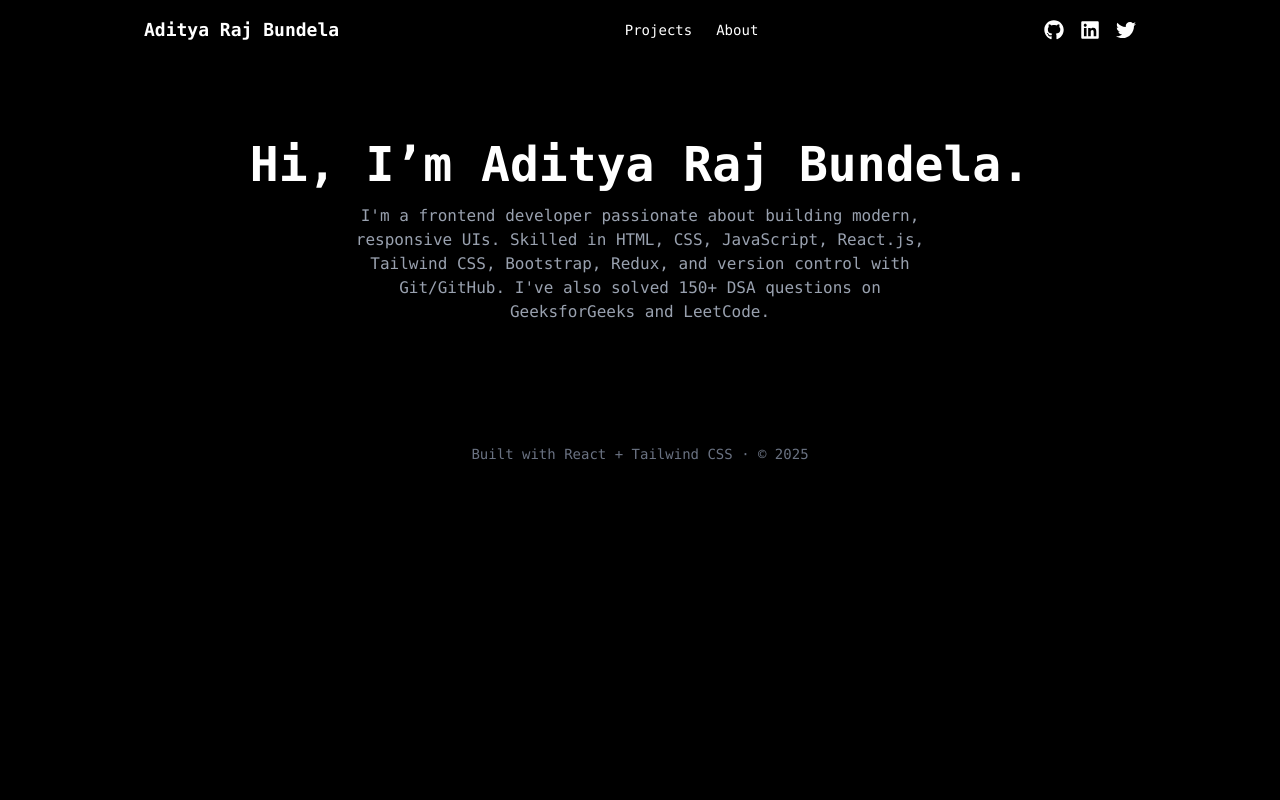
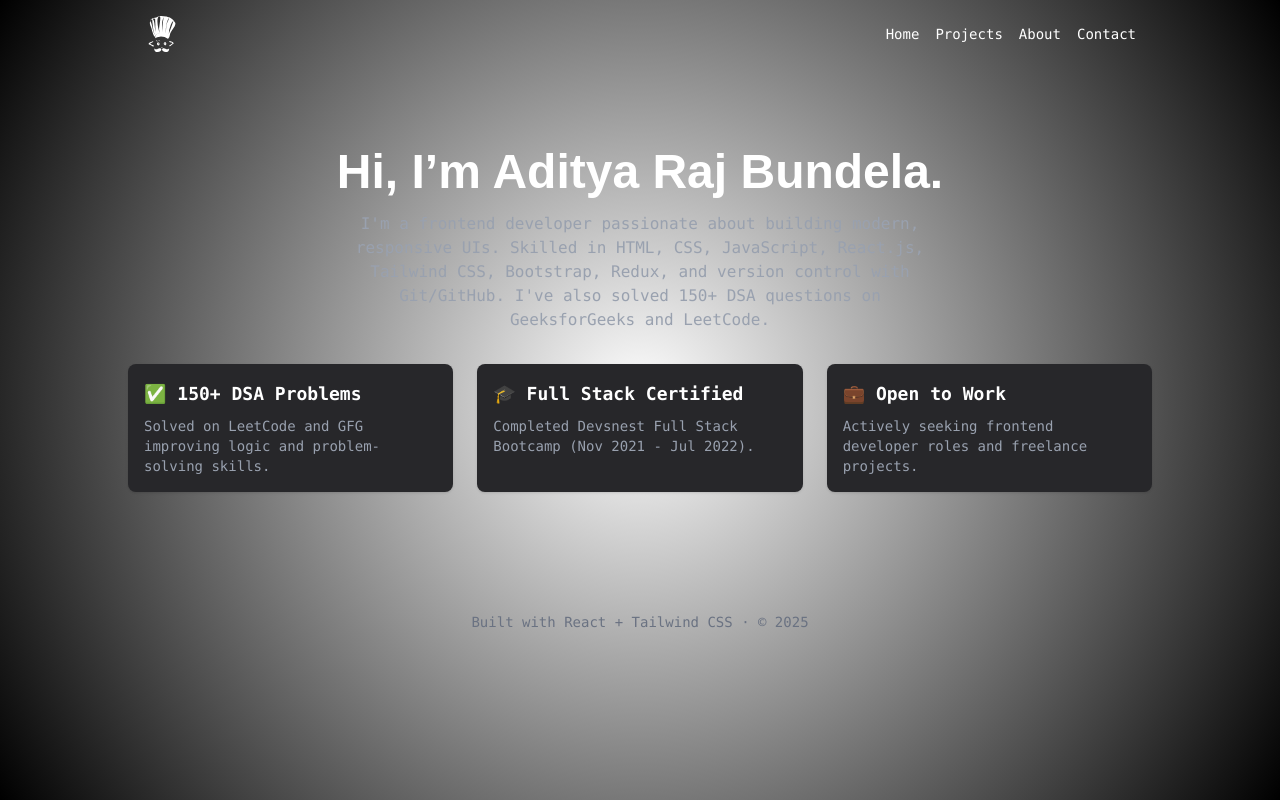
Before and after one commit to P0WERRR/MyPortfolio, a React app: page / in a window 1280 px wide. Built offline with nearby package versions, Linux system fonts and the light colour scheme; the HTML template or start-up script is replaced by a standard one.

Commit message:
nth commit

```diff
--- a/src/App.jsx
+++ b/src/App.jsx
@@ -1,12 +1,14 @@
-import { useEffect } from "react";
-import { FaGithub, FaLinkedin, FaTwitter } from "react-icons/fa";
+import { useState, useEffect } from "react";
+import { FaGithub, FaLinkedin, FaEnvelope, FaPhone, FaBars } from "react-icons/fa";
 import { motion } from "framer-motion";
+
 import {
   BrowserRouter as Router,
   Routes,
   Route,
   Link
 } from "react-router-dom";
+import { SiCodechef } from "react-icons/si";
 
 function Home() {
   return (
@@ -15,7 +17,8 @@
         initial={{ opacity: 0, filter: "blur(4px)" }}
         animate={{ opacity: 1, filter: "blur(0px)" }}
         transition={{ duration: 1 }}
-        className="text-3xl md:text-5xl font-semibold mb-4"
+        className="text-3xl md:text-5xl font-semibold mb-4 text-white drop-shadow-[0_0_10px_rgba(0,255,255,0.7)]"
+        style={{ fontFamily: 'Orbitron, sans-serif' }}
       >
         Hi, I’m Aditya Raj Bundela.
       </motion.h2>
@@ -23,21 +26,36 @@
         initial={{ opacity: 0, filter: "blur(4px)" }}
         animate={{ opacity: 1, filter: "blur(0px)" }}
         transition={{ duration: 1, delay: 0.2 }}
-        className="text-gray-400 max-w-xl text-sm md:text-base"
+        className="text-gray-400 max-w-xl text-sm md:text-base mb-8"
       >
         I'm a frontend developer passionate about building modern, responsive UIs. Skilled in HTML, CSS, JavaScript, React.js, Tailwind CSS, Bootstrap, Redux, and version control with Git/GitHub. I've also solved 150+ DSA questions on GeeksforGeeks and LeetCode.
       </motion.p>
+      <div className="grid gap-6 sm:grid-cols-2 lg:grid-cols-3 text-left w-full max-w-5xl">
+        <div className="bg-zinc-800 p-4 rounded-lg shadow hover:shadow-md transition">
+          <h4 className="text-lg font-bold mb-2">✅ 150+ DSA Problems</h4>
+          <p className="text-gray-400 text-sm">Solved on LeetCode and GFG improving logic and problem-solving skills.</p>
+        </div>
+        <div className="bg-zinc-800 p-4 rounded-lg shadow hover:shadow-md transition">
+          <h4 className="text-lg font-bold mb-2">🎓 Full Stack Certified</h4>
+          <p className="text-gray-400 text-sm">Completed Devsnest Full Stack Bootcamp (Nov 2021 - Jul 2022).</p>
+        </div>
+        <div className="bg-zinc-800 p-4 rounded-lg shadow hover:shadow-md transition">
+          <h4 className="text-lg font-bold mb-2">💼 Open to Work</h4>
+          <p className="text-gray-400 text-sm">Actively seeking frontend developer roles and freelance projects.</p>
+        </div>
+      </div>
     </main>
   );
 }
 
 function ProjectCard({ title, live, code, preview }) {
   return (
-    <div className="bg-zinc-900 rounded-xl overflow-hidden shadow-md hover:shadow-lg transition-shadow duration-300 min-w-[300px] max-w-sm">
+    <div className="bg-zinc-900 rounded-xl overflow-hidden shadow-md hover:shadow-lg transition-shadow duration-300">
       <iframe
         src={preview}
         title={title}
-        className="w-full h-56 border-none"
+        className="w-full h-56 border-none overflow-hidden"
+        style={{ scrollbarWidth: "none", msOverflowStyle: "none" }}
       />
       <div className="p-4">
         <h4 className="text-lg font-semibold text-white mb-2">{title}</h4>
@@ -71,25 +89,63 @@
   ];
 
   return (
-    <section className="max-w-5xl mx-auto px-4 py-20 overflow-hidden">
-      <h3 className="text-xl font-bold mb-6">Projects</h3>
-      <div className="flex gap-6 animate-marquee whitespace-nowrap">
-        {[...projectData, ...projectData].map((project, index) => (
+    <section className="max-w-5xl mx-auto px-4 py-20">
+      <h3 className="text-xl font-bold mb-6 text-white drop-shadow-[0_0_8px_rgba(0,255,255,0.6)] tracking-wider animate-pulse" style={{ fontFamily: 'Orbitron, sans-serif' }}>Projects</h3>
+      <div className="grid md:grid-cols-2 lg:grid-cols-3 gap-6">
+        {projectData.map((project, index) => (
           <ProjectCard key={index} {...project} />
         ))}
       </div>
-      <style>
-        {`
-          @keyframes marquee {
-            0%   { transform: translateX(0%); }
-            100% { transform: translateX(-50%); }
-          }
-          .animate-marquee {
-            display: flex;
-            animation: marquee 30s linear infinite;
-          }
-        `}
-      </style>
+    </section>
+  );
+}
+
+function Contact() {
+  const contactItems = [
+    {
+      icon: <FaLinkedin className="w-6 h-6" />,
+      label: "LinkedIn",
+      link: "https://www.linkedin.com/in/adityarajbundela"
+    },
+    {
+      icon: <FaGithub className="w-6 h-6" />,
+      label: "GitHub",
+      link: "https://github.com/P0WERRR"
+    },
+    {
+      icon: <FaEnvelope className="w-6 h-6" />,
+      label: "Email",
+      link: "mailto:rajaybundela68@gmail.com"
+    },
+    {
+      icon: <FaPhone className="w-6 h-6" />,
+      label: "Phone",
+      link: "tel:+917828960217"
+    },
+    {
+      icon: <SiCodechef className="w-6 h-6" />,
+      label: "Resume",
+      link: "/resume.pdf"
+    }
+  ];
+
+  return (
+    <section className="max-w-4xl mx-auto px-4 py-20">
+      <h3 className="text-xl font-bold mb-6 text-white" style={{ textShadow: '0 0 6px rgba(0, 255, 255, 0.7)' }}>Contact Me</h3>
+      <div className="grid grid-cols-1 sm:grid-cols-2 lg:grid-cols-3 gap-6">
+        {contactItems.map((item, idx) => (
+          <a
+            key={idx}
+            href={item.link}
+            target="_blank"
+            rel="noopener noreferrer"
+            className="flex flex-col items-center justify-center p-6 bg-zinc-800 rounded-lg shadow-md hover:scale-105 hover:shadow-lg transition-all duration-300 text-center"
+          >
+            {item.icon}
+            <span className="mt-2 text-sm text-white font-medium">{item.label}</span>
+          </a>
+        ))}
+      </div>
     </section>
   );
 }
@@ -97,73 +153,70 @@
 function About() {
   return (
     <section className="max-w-3xl mx-auto px-4 py-20">
-      <h3 className="text-xl font-bold mb-4">About Me</h3>
+      <h3 className="text-xl font-bold mb-4" style={{ textShadow: '0 0 6px rgba(0, 255, 255, 0.7)' }}>About Me</h3>
       <p className="text-gray-400 text-sm md:text-base mb-4">
         I'm Aditya Raj Bundela, a frontend developer currently seeking opportunities to contribute to exciting web projects. I've completed a Full-Stack Development course from Devsnest (Nov 2021 - Jul 2022) and have a strong focus on frontend development and DSA. With hands-on experience through personal projects and over 150+ DSA problems solved, I'm ready to bring clean, efficient, and scalable code to the table.
       </p>
-      <ul className="text-gray-400 text-sm md:text-base space-y-1">
-        <li><strong>LinkedIn:</strong> <a href="https://www.linkedin.com/in/adityarajbundela" className="text-blue-400 hover:underline" target="_blank">adityarajbundela</a></li>
-        <li><strong>GitHub:</strong> <a href="https://github.com/P0WERRR" className="text-blue-400 hover:underline" target="_blank">P0WERRR</a></li>
-        <li><strong>Email:</strong> <a href="mailto:rajaybundela68@gmail.com" className="text-blue-400 hover:underline">rajaybundela68@gmail.com</a></li>
-        <li><strong>Phone:</strong> <a href="tel:+917828960217" className="text-blue-400 hover:underline">+91 7828960217</a></li>
-        <li><strong>Resume:</strong> <a href="/Aditya'sResume01.pdf" download className="text-blue-400 hover:underline">Download Resume</a></li>
-      </ul>
     </section>
+  );
+}
+
+function Header() {
+  const [menuOpen, setMenuOpen] = useState(false);
+
+  return (
+    <header className="p-4 max-w-5xl mx-auto flex items-center justify-between">
+      <div className="flex items-center gap-2">
+        <SiCodechef className="text-4xl" />
+      </div>
+      <nav className="hidden sm:flex gap-4 text-sm items-center">
+        <Link to="/" className="hover:text-gray-400">Home</Link>
+        <Link to="/projects" className="hover:text-gray-400">Projects</Link>
+        <Link to="/about" className="hover:text-gray-400">About</Link>
+        <Link to="/contact" className="hover:text-gray-400">Contact</Link>
+      </nav>
+      <div className="sm:hidden relative">
+        <button onClick={() => setMenuOpen(!menuOpen)}>
+          <FaBars className="w-6 h-6" />
+        </button>
+        {menuOpen && (
+          <div className="fixed inset-0 z-50 bg-zinc-900 bg-opacity-90 backdrop-blur-lg flex flex-col items-center justify-center space-y-6 text-xl">
+            <Link to="/" className="hover:text-gray-400" onClick={() => setMenuOpen(false)}>Home</Link>
+            <Link to="/projects" className="hover:text-gray-400" onClick={() => setMenuOpen(false)}>Projects</Link>
+            <Link to="/about" className="hover:text-gray-400" onClick={() => setMenuOpen(false)}>About</Link>
+            <Link to="/contact" className="hover:text-gray-400" onClick={() => setMenuOpen(false)}>Contact</Link>
+          </div>
+        )}
+      </div>
+    </header>
   );
 }
 
 function App() {
   useEffect(() => {
     document.title = "Aditya Raj Bundela Portfolio";
+    const link = document.createElement('link');
+    link.rel = 'icon';
+    link.href = '/favicon.ico';
+    document.head.appendChild(link);
   }, []);
 
   return (
     <Router>
-      <div className="bg-black text-white min-h-screen font-mono">
-        <header className="flex flex-col md:flex-row md:justify-between md:items-center p-4 max-w-5xl mx-auto gap-2 md:gap-0">
-          <div className="flex justify-between items-center w-full md:w-auto">
-            <h1 className="text-lg font-bold">
-              <Link to="/">Aditya Raj Bundela</Link>
-            </h1>
-            <div className="flex md:hidden gap-4">
-              <a href="https://github.com/P0WERRR" target="_blank" rel="noopener noreferrer">
-                <FaGithub className="w-5 h-5 hover:text-gray-400" />
-              </a>
-              <a href="https://www.linkedin.com/in/adityarajbundela" target="_blank" rel="noopener noreferrer">
-                <FaLinkedin className="w-5 h-5 hover:text-gray-400" />
-              </a>
-              <a href="https://twitter.com/adityarajcodes" target="_blank" rel="noopener noreferrer">
-                <FaTwitter className="w-5 h-5 hover:text-gray-400" />
-              </a>
-            </div>
-          </div>
-
-          <nav className="flex gap-6 text-sm mt-2 md:mt-0">
-            <Link to="/projects" className="hover:text-gray-400">Projects</Link>
-            <Link to="/about" className="hover:text-gray-400">About</Link>
-          </nav>
-
-          <div className="hidden md:flex gap-4">
-            <a href="https://github.com/P0WERRR" target="_blank" rel="noopener noreferrer">
-              <FaGithub className="w-5 h-5 hover:text-gray-400" />
-            </a>
-            <a href="https://www.linkedin.com/in/adityarajbundela" target="_blank" rel="noopener noreferrer">
-              <FaLinkedin className="w-5 h-5 hover:text-gray-400" />
-            </a>
-            <a href="https://twitter.com/adityarajcodes" target="_blank" rel="noopener noreferrer">
-              <FaTwitter className="w-5 h-5 hover:text-gray-400" />
-            </a>
-          </div>
-        </header>
+      <div className="bg-black text-white min-h-screen font-mono" style={{
+        background: "radial-gradient(circle at center, rgba(255,255,255,0.05), rgba(0,0,0,1))"
+      }}>
+        <Header />
 
         <Routes>
           <Route path="/" element={<Home />} />
           <Route path="/projects" element={<Projects />} />
           <Route path="/about" element={<About />} />
+          <Route path="/contact" element={<Contact />} />
         </Routes>
 
         <footer className="text-center text-gray-500 text-sm py-10">
-          <p>Built with React + Tailwind CSS · © 2025</p>
+          <p>Built with React + Tailwind CSS · © {new Date().getFullYear()}</p>
         </footer>
       </div>
     </Router>
```
